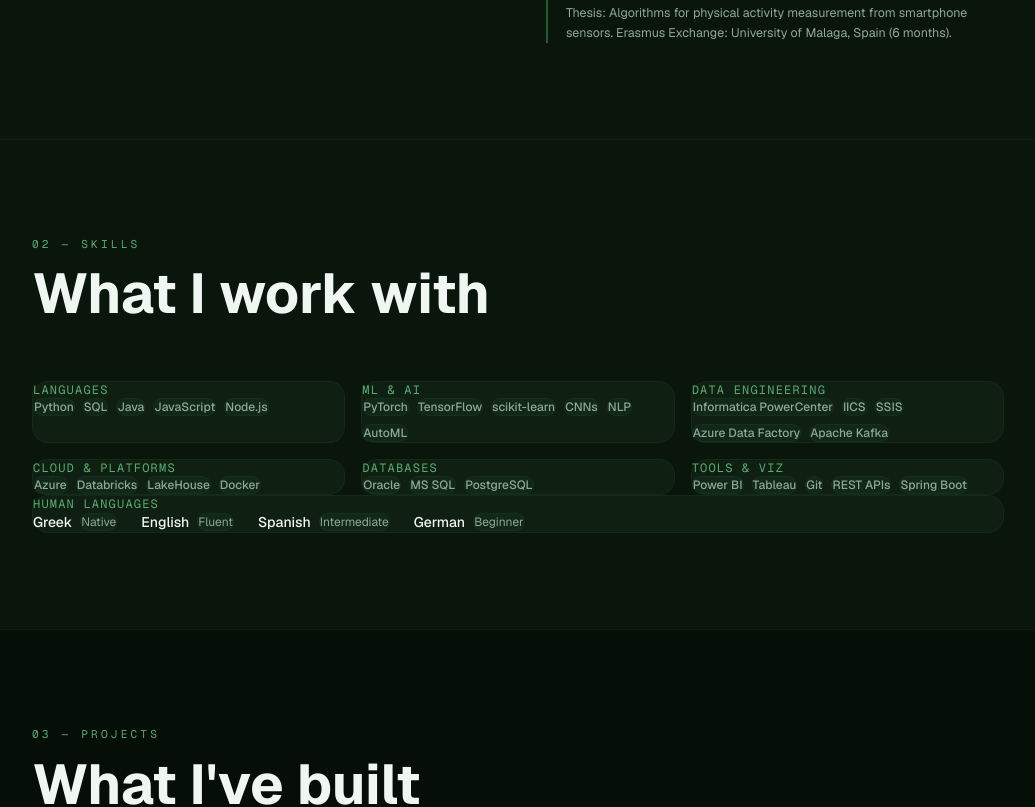
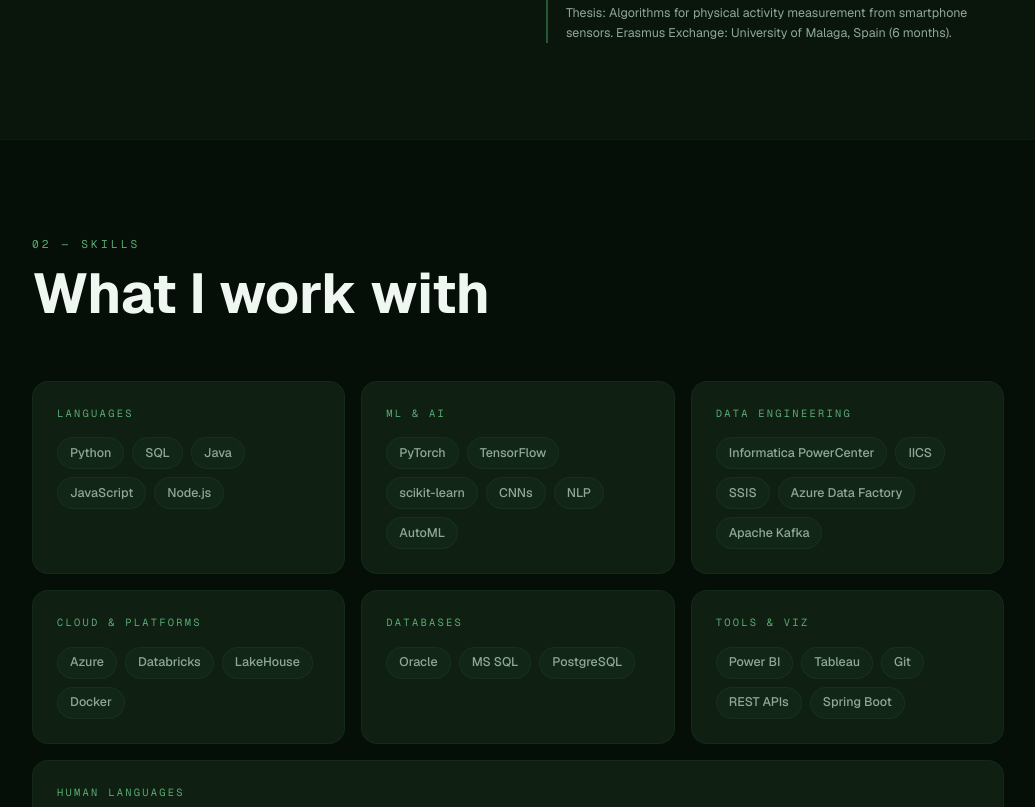
Before and after one commit to kitsakisGk/PersonalPortfolio, a Next.js app: page / in a window 1280 px wide. Shown: the part 1600-2407 px from the top of the page, without its empty margins (122-1157 px from the left). Built offline with nearby package versions, Linux system fonts and the light colour scheme.

Commit message:
Rewrite Skills section with inline styles and proper card grid

```diff
--- a/components/sections/Skills.tsx
+++ b/components/sections/Skills.tsx
@@ -5,48 +5,65 @@
 import { fadeUp as makeFadeUp } from "@/lib/motion";
 import SectionWrapper, { SectionHeader } from "@/components/SectionWrapper";
 
-const fadeUp = makeFadeUp(0.08);
+const fadeUp = makeFadeUp(0.07);
 
 export default function Skills() {
   return (
-    <SectionWrapper id="skills" tinted>
+    <SectionWrapper id="skills">
       <SectionHeader index="02" label="Skills" title="What I work with" />
 
-      <div className="grid grid-cols-1 sm:grid-cols-2 lg:grid-cols-3 gap-4 mb-4">
+      <div
+        style={{
+          display: "grid",
+          gridTemplateColumns: "repeat(auto-fill, minmax(min(100%, 310px), 1fr))",
+          gap: "1rem",
+          marginBottom: "1rem",
+        }}
+      >
         {skillGroups.map((group, i) => (
           <motion.div
             key={group.label}
-            className="rounded-2xl p-6"
+            initial="hidden"
+            whileInView="visible"
+            viewport={{ once: true, margin: "-50px" }}
+            custom={i + 1}
+            variants={fadeUp}
+            whileHover={{
+              borderColor: "rgba(37,87,54,0.55)",
+              boxShadow: "0 0 28px rgba(37,87,54,0.1)",
+            }}
+            transition={{ duration: 0.18 }}
             style={{
+              padding: "1.5rem",
+              borderRadius: "1rem",
               background: "var(--bg-card)",
               border: "1px solid var(--border)",
             }}
-            initial="hidden"
-            whileInView="visible"
-            viewport={{ once: true, margin: "-60px" }}
-            custom={i + 1}
-            variants={fadeUp}
-            whileHover={{
-              borderColor: "rgba(37,87,54,0.5)",
-              boxShadow: "0 0 28px rgba(37,87,54,0.12)",
-            }}
-            transition={{ duration: 0.2 }}
           >
             <p
-              className="text-xs font-mono tracking-widest uppercase mb-4"
-              style={{ color: "var(--accent-light)" }}
+              style={{
+                fontSize: "0.65rem",
+                fontFamily: "var(--font-geist-mono), monospace",
+                letterSpacing: "0.22em",
+                textTransform: "uppercase",
+                color: "var(--accent-light)",
+                marginBottom: "1rem",
+              }}
             >
               {group.label}
             </p>
-            <div className="flex flex-wrap gap-2">
+            <div style={{ display: "flex", flexWrap: "wrap", gap: "0.5rem" }}>
               {group.skills.map((skill) => (
                 <span
                   key={skill}
-                  className="text-xs px-3 py-1.5 rounded-full font-medium"
                   style={{
-                    background: "rgba(37,87,54,0.15)",
+                    fontSize: "0.78rem",
+                    padding: "0.35rem 0.75rem",
+                    borderRadius: "999px",
+                    fontWeight: 500,
+                    background: "rgba(37,87,54,0.14)",
                     color: "var(--text-secondary)",
-                    border: "1px solid rgba(37,87,54,0.2)",
+                    border: "1px solid rgba(37,87,54,0.22)",
                   }}
                 >
                   {skill}
@@ -59,38 +76,44 @@
 
       {/* Human Languages */}
       <motion.div
-        className="rounded-2xl p-6"
+        initial="hidden"
+        whileInView="visible"
+        viewport={{ once: true, margin: "-50px" }}
+        custom={skillGroups.length + 1}
+        variants={fadeUp}
         style={{
+          padding: "1.5rem",
+          borderRadius: "1rem",
           background: "var(--bg-card)",
           border: "1px solid var(--border)",
         }}
-        initial="hidden"
-        whileInView="visible"
-        viewport={{ once: true, margin: "-60px" }}
-        custom={skillGroups.length + 1}
-        variants={fadeUp}
       >
         <p
-          className="text-xs font-mono tracking-widest uppercase mb-4"
-          style={{ color: "var(--accent-light)" }}
+          style={{
+            fontSize: "0.65rem",
+            fontFamily: "var(--font-geist-mono), monospace",
+            letterSpacing: "0.22em",
+            textTransform: "uppercase",
+            color: "var(--accent-light)",
+            marginBottom: "1rem",
+          }}
         >
           Human Languages
         </p>
-        <div className="flex flex-wrap gap-6">
+        <div style={{ display: "flex", flexWrap: "wrap", gap: "1.5rem" }}>
           {languages.map(({ lang, level }) => (
-            <div key={lang} className="flex items-center gap-2">
-              <span
-                className="font-medium text-sm"
-                style={{ color: "var(--text-primary)" }}
-              >
+            <div key={lang} style={{ display: "flex", alignItems: "center", gap: "0.5rem" }}>
+              <span style={{ fontSize: "0.9rem", fontWeight: 600, color: "var(--text-primary)" }}>
                 {lang}
               </span>
               <span
-                className="text-xs px-2.5 py-0.5 rounded-full"
                 style={{
-                  background: "rgba(37,87,54,0.15)",
+                  fontSize: "0.7rem",
+                  padding: "0.2rem 0.6rem",
+                  borderRadius: "999px",
+                  background: "rgba(37,87,54,0.14)",
                   color: "var(--text-secondary)",
-                  border: "1px solid rgba(37,87,54,0.2)",
+                  border: "1px solid rgba(37,87,54,0.22)",
                 }}
               >
                 {level}
```
